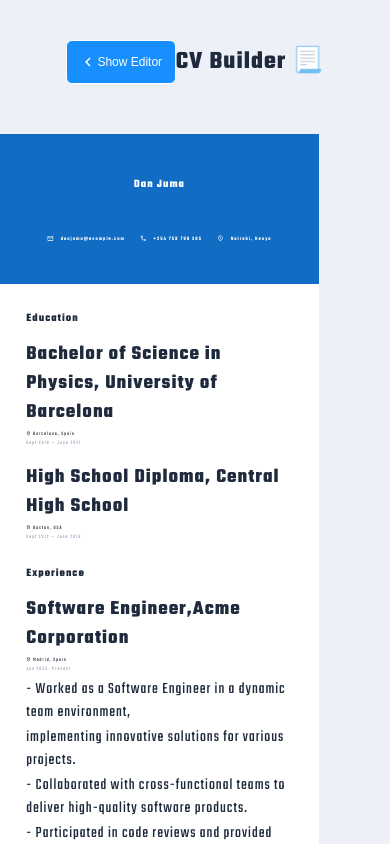
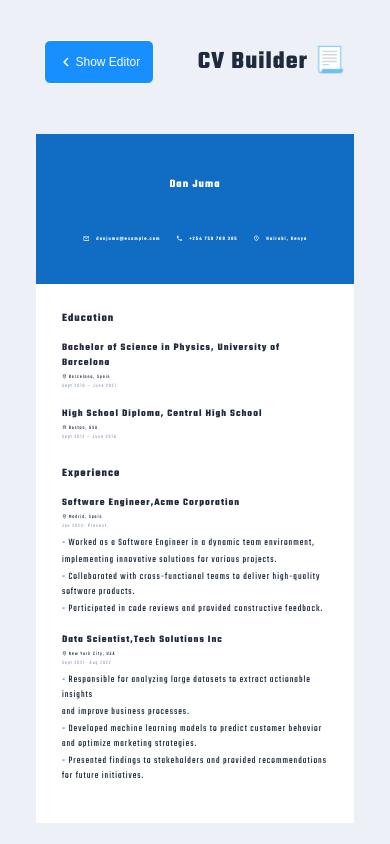
Before and after one commit to nickonyi/CV-Builder, a React (Vite) app: page / in a window 390 px wide. Shown: the top 844 px of the page. Built offline with nearby package versions, Linux system fonts and the light colour scheme; a web font is replaced by a local one.

Commit message:
Refactor code for improved performance

```diff
--- a/src/styles/App.css
+++ b/src/styles/App.css
@@ -3,6 +3,13 @@
         padding: 0;
         margin: 0;
         box-sizing: border-box;
+    }
+
+    html,
+    body {
+        width: 100%;
+        height: 100%;
+        margin: 0;
     }
 
      :root {
@@ -23,16 +30,16 @@
         --slate-950: #020617;
     }
 
-#root {
-    width: 100vw;
-}
-
     body {
         font-family: "Teko", sans-serif;
         font-size: 16px;
         letter-spacing: 1px;
         color: var(--slate-800);
         background-color: var(--slate-100);
+    }
+
+    #root {
+        height: 100%;
     }
 
     .nav-bar {
@@ -52,19 +59,22 @@ body {
         display: flex;
         flex-direction: column;
         padding-block: 10px;
-    min-height: 100%;
+        height: 100%;
+        overflow: auto;
     }
 
     .main-content-container {
         display: flex;
-    justify-content: center;
-    padding-right: 50px;
+        justify-content: space-between;
+    }
+
+    .cv-section {
+        flex: 1;
     }
 
     .form-section,
     .cv-section {
         display: flex;
-    flex: 1;
     }
 
     form,
@@ -141,11 +151,7 @@ fieldset {
     span {
         margin-right: 5px;
     }
-
-
     /* Drop down menu */
-
-
     /* Drop down menu */
 
     .dropdown-menu {
@@ -276,8 +282,6 @@ button.toggle-view-button:hover {
         margin-block: 20px;
         padding-inline: 30px;
     }
-
-
     /* Cv section */
 
     .cv {
@@ -429,23 +433,68 @@ ul {
         align-items: center;
     }
 
-@media screen and (max-width: 1250px) {
+    @media screen and (min-width: 1250px) {
         .form-section {
             margin-left: 0px;
+        }
+        .main-content-container {
+            gap: 100px;
+            padding-inline: 50px;
+        }
+    }
+
+    @media screen and (max-width: 1100px) {
+        body {
+            height: 150%;
+        }
+        .cv {
+            --cv-resize: 0.725;
+            /* Corresponds to a cv width of 500px */
+        }
+        .nav-bar {
+            justify-content: space-evenly;
+        }
+        .main-content-container {
+            margin: 0 auto;
         }
     }
 
     @media screen and (max-width: 830px) {
+        body {
+            height: 175%;
+        }
         .cv {
             --cv-resize: 0.625;
             /* Corresponds to a cv width of 500px */
         }
+        .nav-bar {
+            justify-content: space-evenly;
+        }
+        .main-content-container {
+            margin: 0 auto;
+        }
     }
 
     @media screen and (max-width: 550px) {
+        body {
+            width: 100%;
+            height: 1500px;
+        }
         .cv {
             --cv-resize: 0.425;
             /* Corresponds to a cv width of 340px */
+        }
+        .main-content-container {
+            margin: 0 auto;
+        }
+        .nav-bar {
+            justify-content: space-evenly;
+        }
+        .cv-title {
+            font-size: 10px;
+        }
+        .cv-description {
+            font-size: 10px;
         }
     }
 
```
Lines whose indentation alone changed are shown as unchanged.
